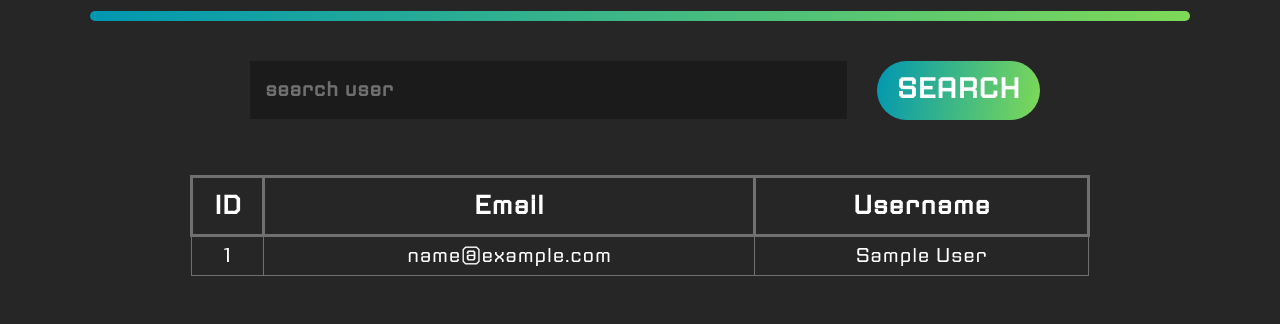
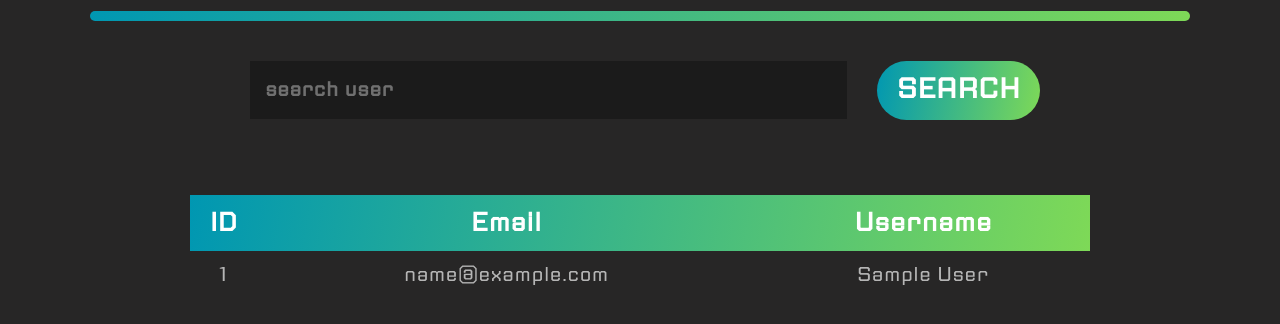
Before and after one commit to misiak125/ReClick, a Flask app: page /users in a window 1280 px wide. Shown: the part 234-558 px from the top of the page. Run offline with Flask 3, Linux system fonts and the light colour scheme; tables that the repository leaves empty hold one stand-in row (values such as "Sample post"); some libraries are stand-ins or nearby versions; some web fonts are replaced.

Commit message:
Poprawienie wygladu tabeli users

```diff
--- a/website/static/style.css
+++ b/website/static/style.css
@@ -403,20 +403,23 @@ input::placeholder {
 
     width: 80vw;
     max-width: 900px;
-    margin-top: 30px;
+    margin-top: 50px;
 
     text-align: center;
 }
 
+.users-table-head {
+    background: rgb(18,194,233);
+    background: linear-gradient(100deg, #0097B2 0%, #7ED957 100%);
+}
+
 .users-table th {
     font-size: 26px;
-    border: 3px solid #707070;
 
     padding: 10px 0px;
 }
 
 .users-table td {
-    border: 1px solid #707070;
-
-    padding: 5px 0px;
+    color: #b5b5b5;
+    padding: 10px 0px;
 }
--- a/website/templates/users.html
+++ b/website/templates/users.html
@@ -16,7 +16,7 @@
     </form>
 
     <table class="users-table">
-        <thead>
+        <thead class="users-table-head">
             <tr>
                 <th>ID</th>
                 <th>Email</th>
```
